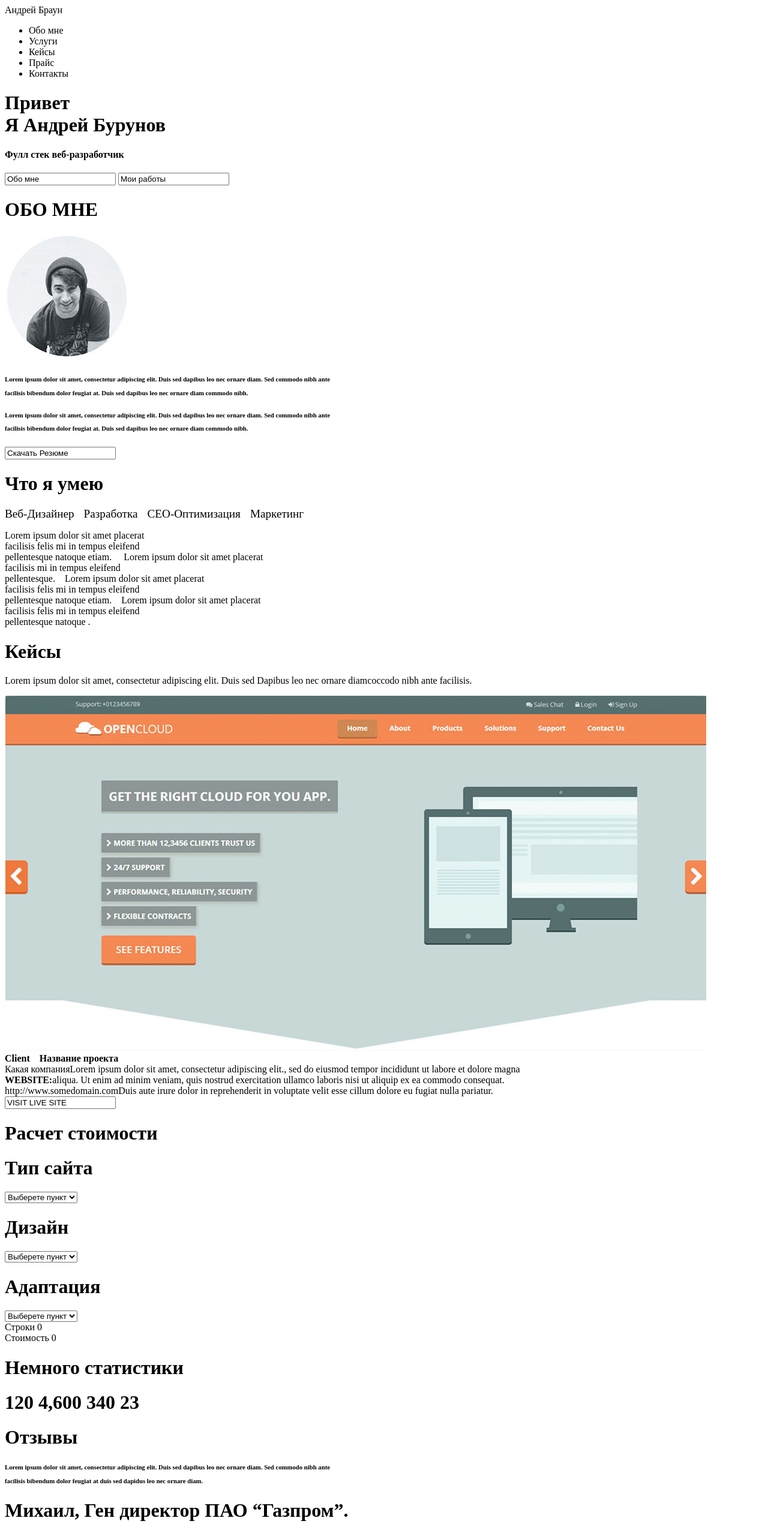
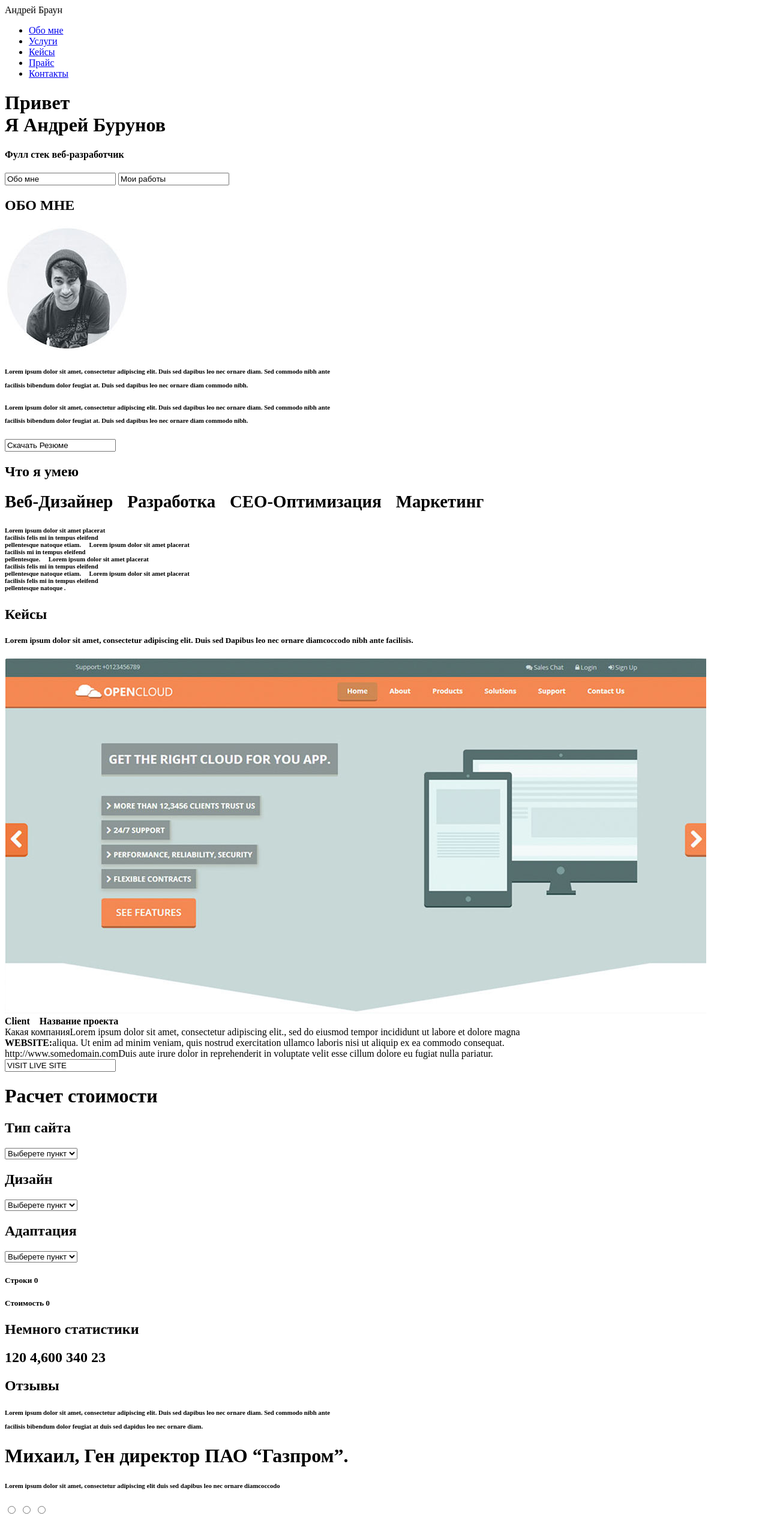
Before and after one commit to Karim-888/Karim-888.github.io, a plain HTML site: page src/index.html in a window 1280 px wide. Shown: the top 2546 px of the page at 60% size. Drawn offline with Linux system fonts and the light colour scheme.

Commit message:
Add files via upload

```diff
--- a/src/index.html
+++ b/src/index.html
@@ -14,11 +14,11 @@
        <div class="logo">Андрей Браун</div>
        <div class="menu">
        <ul>
-        <li>Обо мне</li>
-        <li>Услуги</li>
-        <li>Кейсы</li>
-        <li>Прайс</li>
-        <li>Контакты</li>
+        <li><a href="#">Обо мне</a></li>
+        <li><a href="#">Услуги</a></li>
+        <li><a href="кейс.html">Кейсы</a></li>
+        <li><a href="#">Прайс</a></li>
+        <li><a href="#">Контакты</a></li>
        </ul>
        </div>
    </nav>
@@ -29,45 +29,51 @@
     <input type="sumbit" value="Обо мне">
     <input type="sumbit" value="Мои работы">
     </div></div>
- <h1>ОБО МНЕ</h1>
+ <h2>ОБО МНЕ</h2>
     <img src="img/1234.webp.jpg" alt="Может не открыться, но это не точно">
      <div class="about me">
      <h6>Lorem ipsum dolor sit amet, consectetur adipiscing elit. Duis sed dapibus leo nec ornare diam. Sed commodo nibh ante<p>
          facilisis bibendum dolor feugiat at. Duis sed dapibus leo nec ornare diam commodo nibh.</p>
 </h6>
-  <h1></h1>
-   <h1></h1>
+  <h2></h2>
+   <h2></h2>
    <h6>Lorem ipsum dolor sit amet, consectetur adipiscing elit. Duis sed dapibus leo nec ornare diam. Sed commodo nibh ante<p>
        facilisis bibendum dolor feugiat at. Duis sed dapibus leo nec ornare diam commodo nibh.</p></h6>
      </div>
  <div class="Скачать">
  <input type="sumbit" value="Скачать Резюме">
  </div>
- <h1><b>Что я умею </b></h1>
-    <p>
+ <h2>Что я умею </h2>
+    <h2>
     <big>Веб-Дизайнер</big>&emsp;<big>Разработка</big>&emsp;<big>СЕО-Оптимизация</big>&emsp;<big>Маркетинг</big>
-    </p>
-    <p>
+    </h2>
+    <h6>
     <smal>Lorem ipsum dolor sit amet placerat<br>
 facilisis felis mi in tempus eleifend<br>
-pellentesque natoque etiam. </smal>&emsp;<smal>Lorem ipsum dolor sit amet placerat<br>
+pellentesque natoque etiam. </smal>
+&emsp;<smal>Lorem ipsum dolor sit amet placerat<br>
 facilisis mi in tempus eleifend<br>
-pellentesque.</smal>&emsp;<smal>Lorem ipsum dolor sit amet placerat<br>
+pellentesque.</smal>
+&emsp;<smal>Lorem ipsum dolor sit amet placerat<br>
 facilisis felis mi in tempus eleifend<br>
-pellentesque natoque etiam.</smal>&emsp;<smal>Lorem ipsum dolor sit amet placerat<br>
+pellentesque natoque etiam.</smal>
+&emsp;<smal>Lorem ipsum dolor sit amet placerat<br>
 facilisis felis mi in tempus eleifend<br>
 pellentesque natoque .</smal>
-    </p>
-    <h1><b>Кейсы </b></h1>
-    <p>Lorem ipsum dolor sit amet, consectetur adipiscing elit. Duis sed Dapibus leo nec ornare diamcoccodo nibh ante facilisis.</p>
+    </h6>
+    <div name="case">
+    <h2>Кейсы</h2>
+    <h5>Lorem ipsum dolor sit amet, consectetur adipiscing elit. Duis sed Dapibus leo nec ornare diamcoccodo nibh ante facilisis.</h5>
     <img src="img/%D0%BA%D0%B5%D0%B9%D1%81%D1%8B.jpg" alt="Может не открыться, но это не точно">
     <div><b>Client</b>&emsp;<b>Название проекта</b></div>
     <div><smal>Какая компания</smal>Lorem ipsum dolor sit amet, consectetur adipiscing elit., sed do eiusmod tempor incididunt ut labore et dolore magna </div>
     <div><b>WEBSITE:</b>aliqua. Ut enim ad minim veniam, quis nostrud exercitation ullamco laboris nisi ut aliquip ex ea commodo consequat.</div>
     <div><smal>http://www.somedomain.com</smal>Duis aute irure dolor in reprehenderit in voluptate velit esse cillum dolore eu fugiat nulla pariatur. </div>
     <input type="sumbit" value="VISIT LIVE SITE">
+</div>
+    <div name=prise>
     <h1><b>Расчет стоимости </b></h1>
-    <h1>Тип сайта</h1>
+    <h2>Тип сайта</h2>
     <form>
         <select name="list" id="list" placeholder="Выберите пункт...">
             <option value="opt1">Выберете пункт</option>
@@ -76,7 +82,7 @@ pellentesque natoque .</smal>
             <option value="opt4">Выберете пункт</option>
         </select>
     </form>
-    <h1>Дизайн</h1>
+    <h2>Дизайн</h2>
     <form>
         <select name="list" id="list" placeholder="Выберите пункт...">
             <option value="opt1">Выберете пункт</option>
@@ -85,7 +91,7 @@ pellentesque natoque .</smal>
             <option value="opt4">Выберете пункт</option>
         </select>
     </form>
-    <h1>Адаптация</h1>
+    <h2>Адаптация</h2>
     <form>
         <select name="list" id="list" placeholder="Выберите пункт...">
             <option value="opt1">Выберете пункт</option>
@@ -94,11 +100,15 @@ pellentesque natoque .</smal>
             <option value="opt4">Выберете пункт </option>
         </select>
     </form>
-    <div>Строки                                                                            0</div>
-    <div>Стоимость                                                                         0</div>
-    <h1>Немного статистики</h1>
-    <h1>120   4,600   340    23</h1>
-    <h1>Отзывы</h1>
+    <h5>Строки                                                                            0</h5>
+    <h5>Стоимость                                                                         0</h5>
+    </div>
+    <div name="statistics">
+    <h2>Немного статистики</h2>
+    <h2>120   4,600   340    23</h2>
+</div>
+    <div name="reviews">
+    <h2>Отзывы</h2>
     <h6>
        Lorem ipsum dolor sit amet, consectetur adipiscing elit. Duis sed dapibus leo nec ornare diam. Sed commodo nibh ante<p>
         facilisis bibendum dolor feugiat at duis sed dapidus leo nec ornare diam.
@@ -109,6 +119,8 @@ pellentesque natoque .</smal>
         <input type="radio" name="text_input1">
         <input type="radio" name="text_input1">
         <input type="radio" name="text_input1">
+        </div>
+        <div name="contacts">
         <h1>Мои контакты</h1>
         <footer>
            <h6>Санкт-Петербург<p>
@@ -122,8 +134,8 @@ pellentesque natoque .</smal>
         <textarea name="name1" id="1" cols="24" rows="9">
                 </textarea>
   <input type="sumbit" value="Отправить">
-   <a href="Googl map"> I'M HERE
-   </a>
+  </div>
+   <a href="Googl map"> I'M HERE</a>
      <h6>Copyright © 2021 Андрей Браун. Design by Web</h6>
 </body>
 </html>
```
